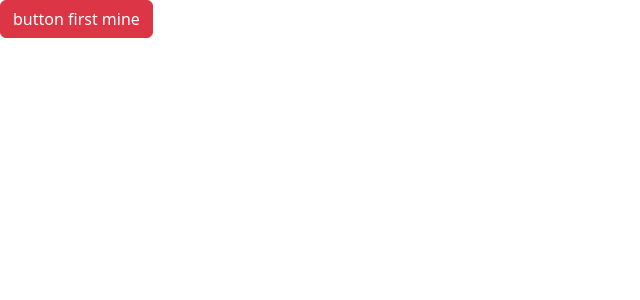
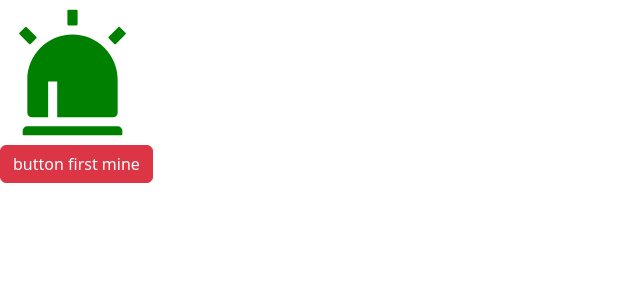
Before and after one commit to kartikeshwar156/React_Indentity_List, a React (Vite) app in the folder react_f_pro/: page / in a window 1280 px wide. Shown: the top 300 px of the page, without its empty margins (0-640 px from the left). Built offline with nearby package versions, Linux system fonts and the light colour scheme.

Commit message:
learned about icons

```diff
--- a/react_f_pro/package.json
+++ b/react_f_pro/package.json
@@ -12,7 +12,8 @@
   "dependencies": {
     "bootstrap": "^5.3.2",
     "react": "^18.2.0",
-    "react-dom": "^18.2.0"
+    "react-dom": "^18.2.0",
+    "react-icons": "^5.0.1"
   },
   "devDependencies": {
     "@types/react": "^18.2.55",
--- a/react_f_pro/src/App.tsx
+++ b/react_f_pro/src/App.tsx
@@ -1,6 +1,7 @@
 import Button from "./Components/Button";
 import Alert from "./Components/Alert";
 import { useState } from "react";
+import Like from "./Components/Like";
 // Mosh wrote the list and onselectitem function inside the component function.
 
 function App() {
@@ -16,7 +17,10 @@ function App() {
 
   return (
     <>
+      <Like></Like>
+
       <div>
+
         {Alertvisibility ? <Alert onClose={onClose}>Alert Message !!!! </Alert> : null}
         <Button color="danger" onClick={print_alert}>
           button first mine
--- /dev/null
+++ b/react_f_pro/src/Components/Like.tsx
@@ -0,0 +1,20 @@
+import { useState } from "react";
+import { AiFillAlert } from "react-icons/ai";
+
+
+function Like() {
+  let [Alertcolor, setAlertcolor]=useState(false)
+  if(Alertcolor){
+	return (
+		<AiFillAlert color="red" size={145} onClick={() => setAlertcolor(false)}></AiFillAlert>
+	  )
+  }
+  else{
+	return (
+		<AiFillAlert color="green" size={145} onClick={() => setAlertcolor(true)}></AiFillAlert>
+	  )
+  }
+
+}
+
+export default Like;
--- a/react_f_pro/src/Components/ListGroup.tsx
+++ b/react_f_pro/src/Components/ListGroup.tsx
@@ -1,5 +1,5 @@
 import { useState } from "react";
-
+import './ListGroup.css'
 
 
 // items.map((item) => <li>{item}</li>);
```
Also changed, not shown: react_f_pro/src/Components/ListGroup.css (added), 1 other file (tests, documents, lock files or other folders).
